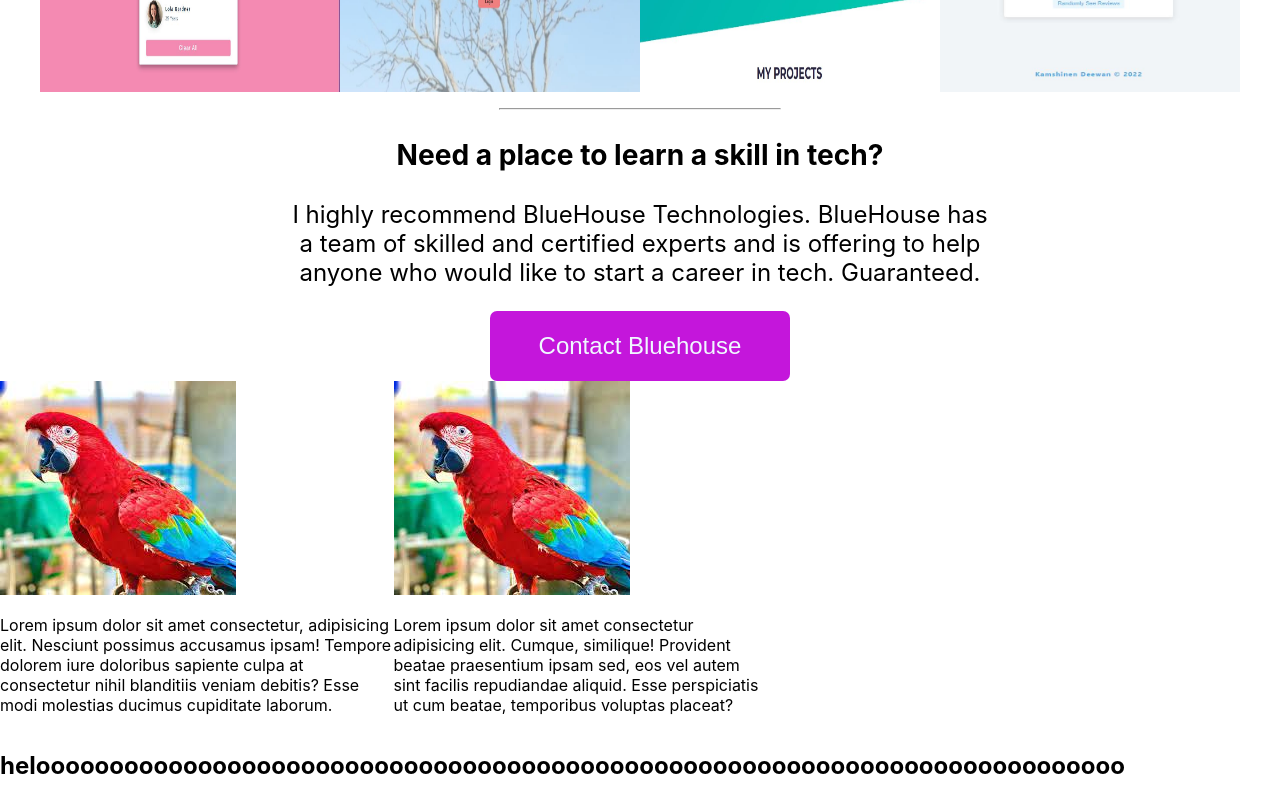
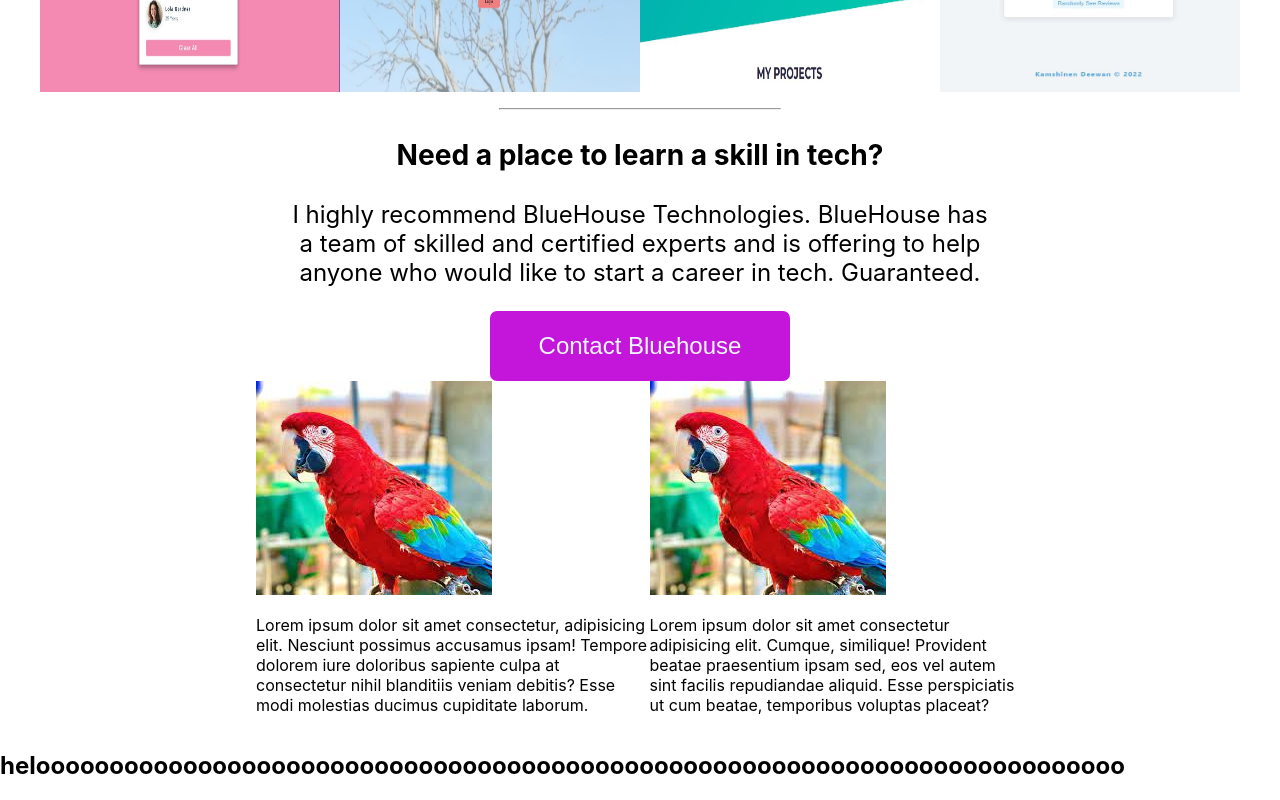
Before and after one commit to Muelji/myportfoliowebsite, a React (Create React App) app: page / in a window 1280 px wide. Shown: the part 2885-3685 px from the top of the page. Built offline with nearby package versions, Linux system fonts and the light colour scheme.

Commit message:
working on the test component

```diff
--- a/src/Components/Test.css
+++ b/src/Components/Test.css
@@ -1,6 +1,6 @@
 
 .divtest{
     display: flex;
-    justify-content: center;
     width: 60%;
+    margin: auto;
 }
```
